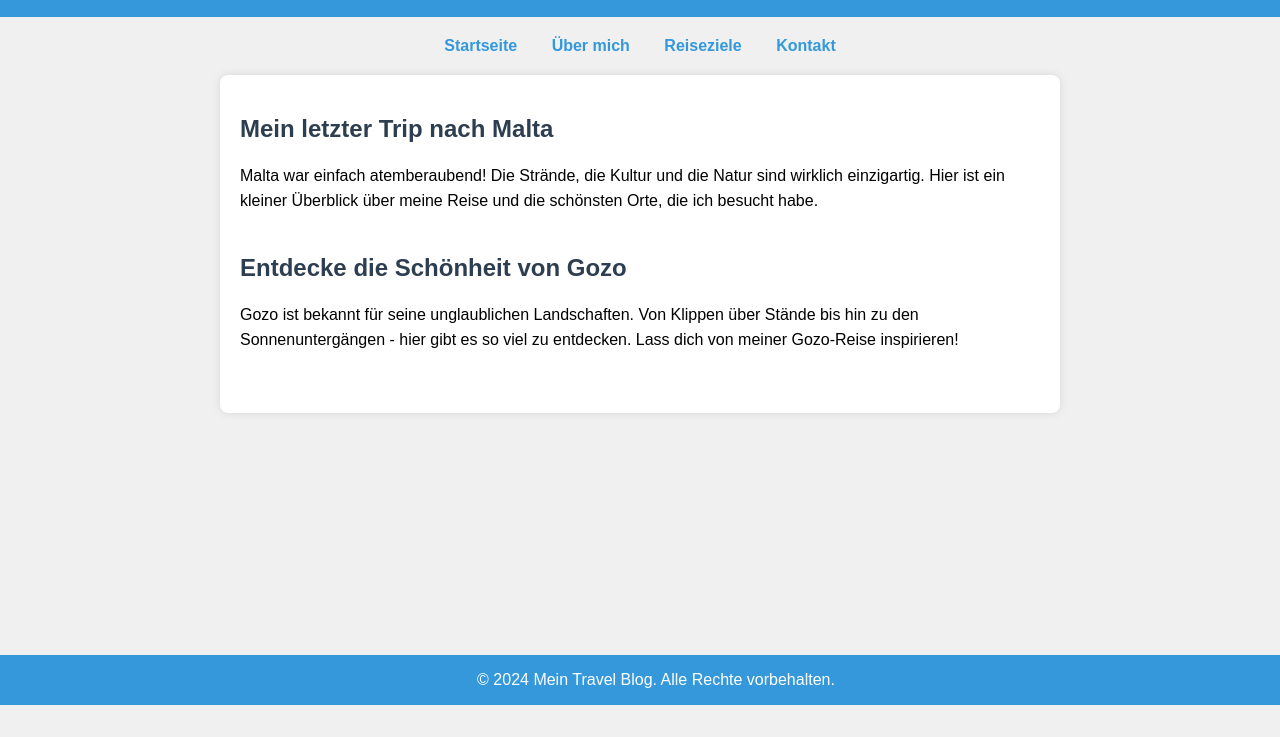
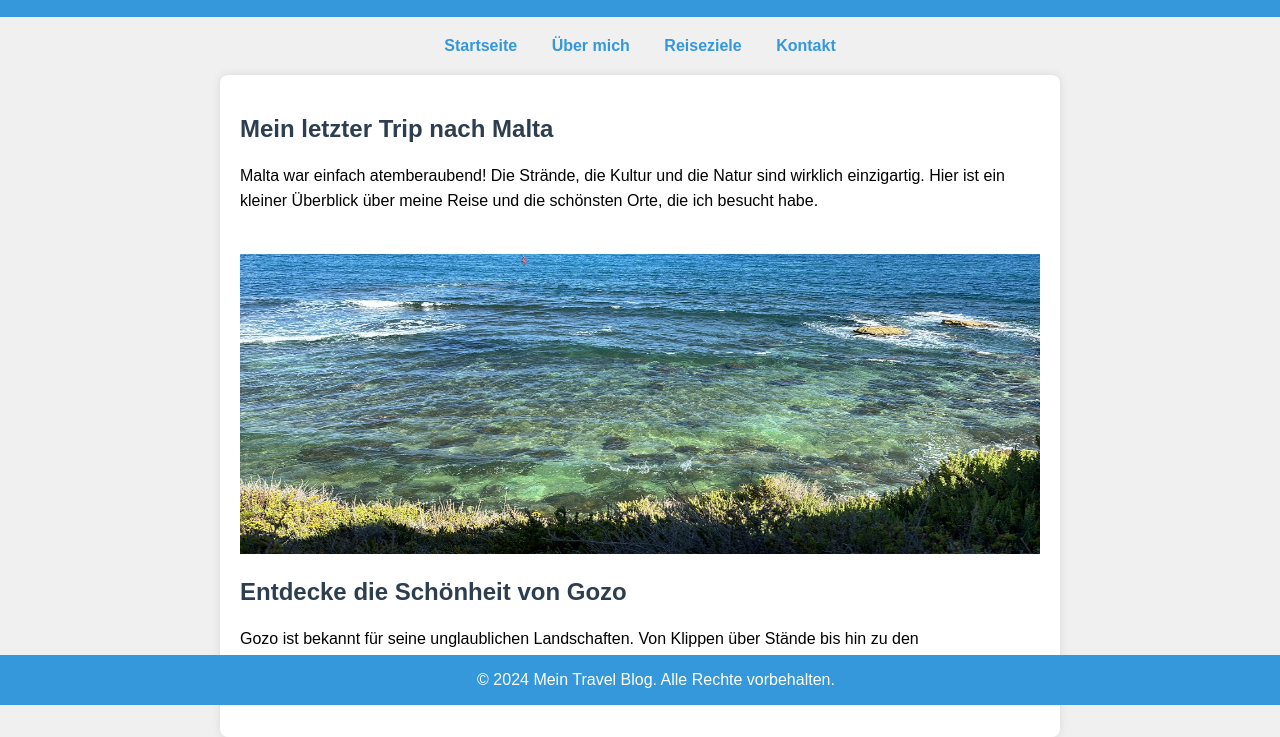
Before and after one commit to RicardoCreates/java-reiseblog-task, a website built with Vite: page index.html in a window 1280 px wide. Shown: the part 95-832 px from the top of the page. Before the commit the page ends 800 px from the top, so only its background shows below. Built offline with nearby package versions, Linux system fonts and the light colour scheme.

Commit message:
Update Photo

```diff
--- a/index.html
+++ b/index.html
@@ -28,6 +28,10 @@
     </p>
   </article>
 
+  <div>
+    <img src="gozo.jpeg" alt="gozo" width="800" height="300"/>
+  </div>
+
   <article>
     <h2>Entdecke die Schönheit von Gozo</h2>
     <p>
```
Also changed, not shown: gozo.jpeg (added).
